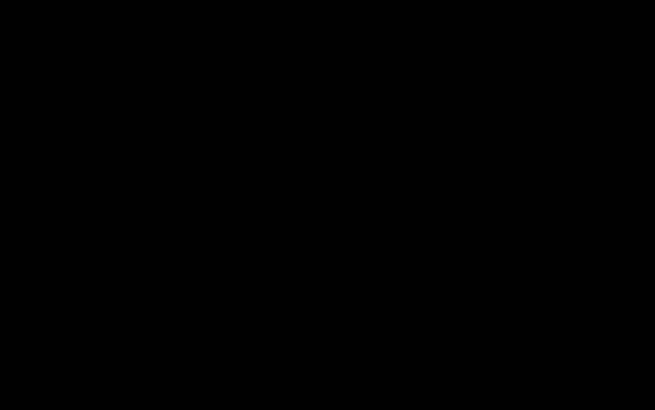
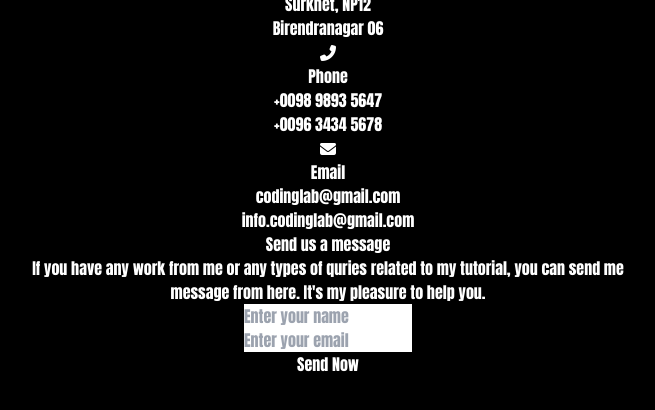
Before and after one commit to taqneeq/TQ_16.0_Website, a React (Vite) app: page /contact in a window 1280 px wide. Before the commit this address had no page. Shown: the top 410 px of the page, without its empty margins (312-967 px from the left). Built offline with nearby package versions, Linux system fonts and the light colour scheme; a web font is replaced by a local one.

Commit message:
updated navbar
crated empty pages in navbar

```diff
--- a/src/App.jsx
+++ b/src/App.jsx
@@ -1,9 +1,14 @@
 import React, { useState, useEffect } from 'react';
 import { BrowserRouter as Router, Routes, Route, Navigate, useNavigate } from 'react-router-dom';
 import Home from './pages/Home';
-import Work from './pages/Work';
-import Bytes from './pages/Byte';
+import Workshops from './pages/Workshops';
+import Event from './pages/events';
 import About from './pages/About';
+import Schedule from './pages/Schedule';
+import Contact from './pages/contact';
+import Collaborations from './pages/collaborations';
+import Sponsors from './pages/Sponsors'
+import Rewind from './pages/rewind'
 import RingLoader from "react-spinners/RingLoader";
 import './styles/style.css'
 
@@ -27,7 +32,7 @@ function App() {
   }, []);
 
   const navigateToWork = () => {
-    navigate('/work');
+    navigate('/workshops');
   };
 
   return (
@@ -49,9 +54,14 @@ function App() {
           <Routes>
             <Route path="/" element={<Navigate to="/home" />} />
             <Route path="/home" element={<Home />} />
-            <Route path="/work" element={<Work navigateToWork={navigateToWork} />} />
-            <Route path="/bytes" element={<Bytes />} />
+            <Route path="/workshops" element={<Workshops navigateToWork={navigateToWork} />} />
+            <Route path="/event" element={<Event />} />
+            <Route path="/collaborations" element={<Collaborations />} />
+            <Route path="/sponsors" element={<Sponsors />} />
             <Route path="/about" element={<About />} />
+            <Route path="/rewind" element={<Rewind />} />
+            <Route path="/contact" element={<Contact />} />
+            <Route path="/schedule" element={<Schedule />} />
           </Routes>
         </Router>
       )}
--- a/src/components/hero.jsx
+++ b/src/components/hero.jsx
@@ -7,9 +7,9 @@ const Hero = () => {
       {/* <div className='overlay'></div> */}
       <video className='video_bg' src={VideoBg} data-autoPlay autoPlay webkit-playsinline playsinline loop muted />
       <div className='content'>
-        <p className='catchph'>Freelance-Designer-Devloper</p>
-        <h1 className='Heading'>katapliktikós/ Visual Designer</h1>
-        <p className='text'>"I'm Prabir Kalwani, a freelance Web Developer and App Developer based in Mumbai, India. My specialty is creating beautiful and functional websites and applications using various programming languages."</p>
+        <p className='catchph'>NMIMS' Official Techfest</p>
+        <h1 className='Heading'>Taqneeq</h1>
+        <p className='text'>Over the years, Taqneeq has turned out to be an exceptional tech fest and has illuminated each & every aspect of Technology</p>
       </div>
       </div>
   );
--- a/src/components/nav.jsx
+++ b/src/components/nav.jsx
@@ -4,9 +4,14 @@ const Nav = () => {
     <div className ="navstuff">
     <nav className="navMenu">
       <a href="/home">Home</a>
-      <a href="/bytes">Bytes</a>
-      <a href="/work">Work</a>
       <a href="/about">About</a>
+      <a href="/Schedule">Schedule</a>
+      <a href="/Workshops">Workshops</a>
+      <a href="/Events">Events</a>
+      <a href="/Collaborations">Collaborations</a>
+      <a href="/Sponsors">Sponsors</a>
+      <a href="/Rewind">Rewind</a>
+      <a href="/contact">Contact</a>
       <div className="dot"></div>
     </nav>
   </div>
--- /dev/null
+++ b/src/pages/Schedule.jsx
@@ -0,0 +1,13 @@
+import React from 'react';
+import VideoBg from '../assets/backgroundbideo.mp4'
+import '../styles/hero.css'
+import { colors } from '@mui/material';
+const Schedule = () => {
+  return (
+    <div>
+
+    </div>
+  );
+}
+
+export default Schedule;
--- /dev/null
+++ b/src/pages/Sponsors.jsx
@@ -0,0 +1,12 @@
+import React from 'react'
+import Nav from '../components/nav'
+import '../styles/style.css'
+const Bytes = () => {
+  return (
+    <div className='main' >
+
+    </div>
+  )
+}
+
+export default Bytes
--- /dev/null
+++ b/src/pages/collaborations.jsx
@@ -0,0 +1,12 @@
+import React from 'react'
+import Nav from '../components/nav'
+import '../styles/style.css'
+const Collaborations = () => {
+  return (
+    <div className='main' >
+
+    </div>
+  )
+}
+
+export default Collaborations
--- /dev/null
+++ b/src/pages/contact.jsx
@@ -0,0 +1,52 @@
+import Nav from "../components/nav";
+const Contact = () => {
+    return(
+    <div>
+
+  <div className="container">
+    <div className="content">
+      <div className="left-side">
+        <div className="address details">
+          <i className="fas fa-map-marker-alt"></i>
+          <div className="topic">Address</div>
+          <div className="text-one">Surkhet, NP12</div>
+          <div className="text-two">Birendranagar 06</div>
+        </div>
+        <div className="phone details">
+          <i className="fas fa-phone-alt"></i>
+          <div className="topic">Phone</div>
+          <div className="text-one">+0098 9893 5647</div>
+          <div className="text-two">+0096 3434 5678</div>
+        </div>
+        <div className="email details">
+          <i className="fas fa-envelope"></i>
+          <div className="topic">Email</div>
+          <div className="text-one">codinglab@gmail.com</div>
+          <div className="text-two">info.codinglab@gmail.com</div>
+        </div>
+      </div>
+      <div className="right-side">
+        <div className="topic-text">Send us a message</div>
+        <p>If you have any work from me or any types of quries related to my tutorial, you can send me message from here. It's my pleasure to help you.</p>
+      <form action="#">
+        <div className="input-box">
+          <input type="text" placeholder="Enter your name"/>
+        </div>
+        <div className="input-box">
+          <input type="text" placeholder="Enter your email"/>
+        </div>
+        <div className="input-box message-box">
+
+        </div>
+        <div className="button">
+          <input type="button" value="Send Now"/>
+        </div>
+      </form>
+    </div>
+    </div>
+  </div>
+
+    </div>)
+}
+
+export default Contact;
--- /dev/null
+++ b/src/pages/events.jsx
@@ -0,0 +1,12 @@
+import React from 'react'
+import Nav from '../components/nav'
+import '../styles/style.css'
+const Bytes = () => {
+  return (
+    <div className='main' >
+
+    </div>
+  )
+}
+
+export default Bytes
--- a/src/pages/Byte.jsx
+++ b/src/pages/rewind.jsx
@@ -1,12 +1,12 @@
 import React from 'react'
 import Nav from '../components/nav'
 import '../styles/style.css'
-const Bytes = () => {
+const Rewind = () => {
   return (
     <div className='main' >
-      <Nav />
+
     </div>
   )
 }
 
-export default Bytes
+export default Rewind
```
Also changed, not shown: src/pages/Workshops.jsx (renamed from src/pages/Work.jsx).
